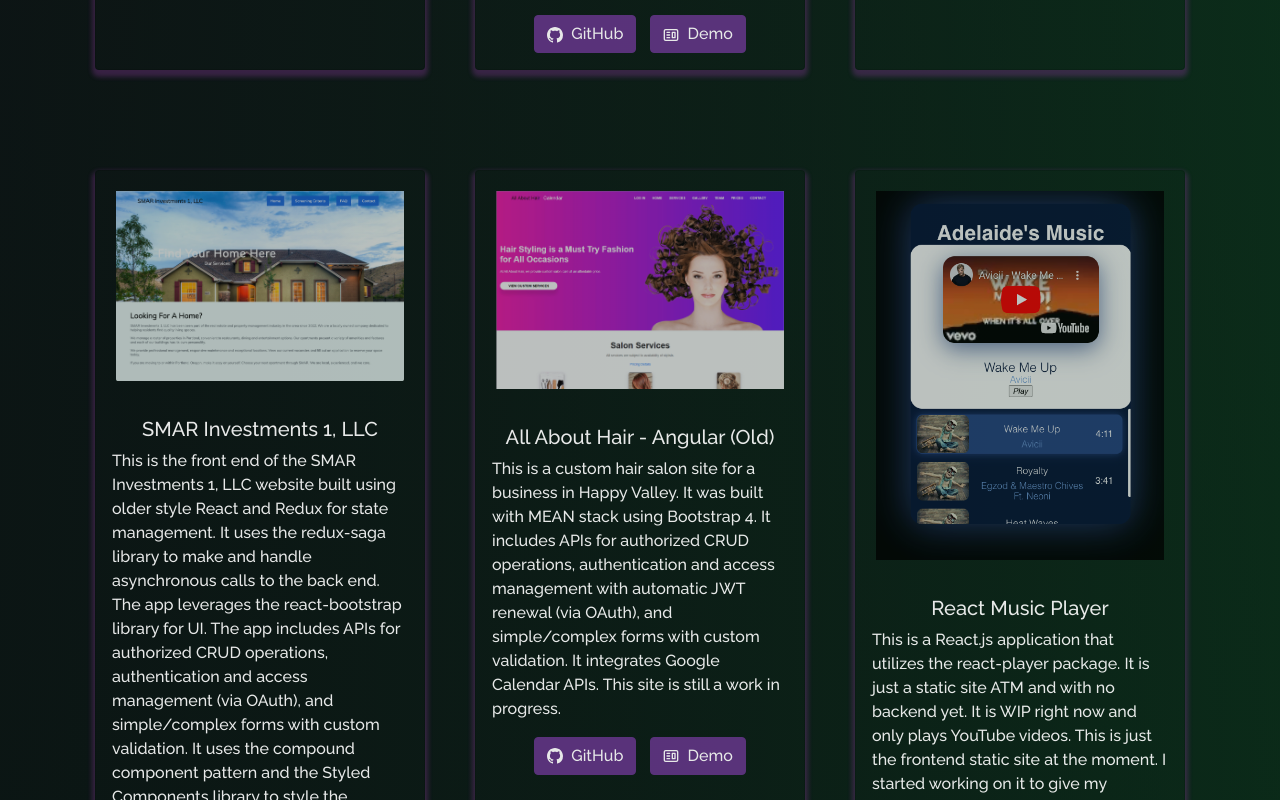
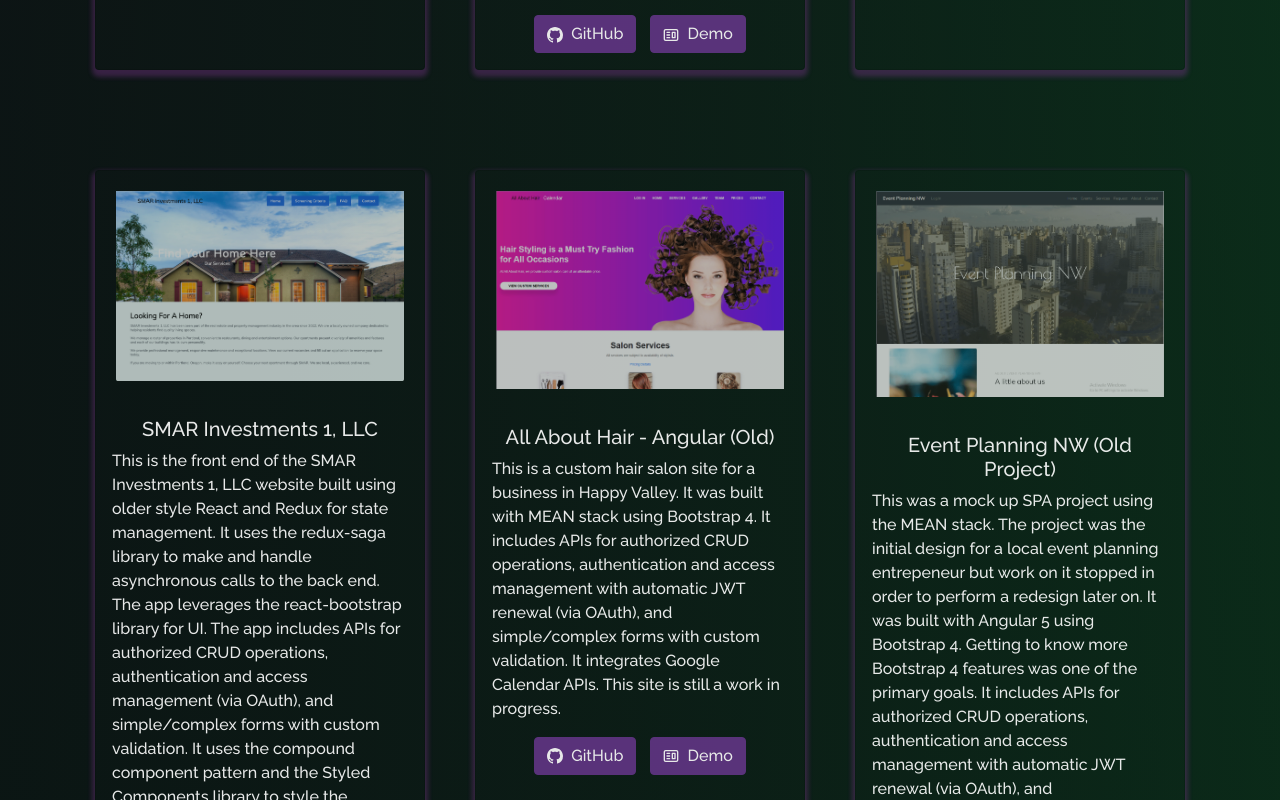
Before and after one commit to 79sphelps/steve-phelps, a React (Create React App) app: page /project in a window 1280 px wide. Shown: the part 920-1720 px from the top of the page. Built offline with nearby package versions, Linux system fonts and the light colour scheme.

Commit message:
removing two WIP projects

```diff
--- a/src/components/Projects/Projects.js
+++ b/src/components/Projects/Projects.js
@@ -83,7 +83,7 @@ function Projects() {
             />
           </Col>
 
-          <Col lg={4} md={6} sm={12} className="project-card">
+          {/* <Col lg={4} md={6} sm={12} className="project-card">
             <ProjectCard
               imgPath={musicApp}
               isBlog={false}
@@ -103,7 +103,7 @@ function Projects() {
               // ghLink="https://github.com/79sphelps/scaledrone-chat-app"
               demoLink="https://scaledrone-chat-app-22bw.onrender.com/"
             />
-          </Col>
+          </Col> */}
 
           <Col lg={4} md={6} sm={12} className="project-card">
             <ProjectCard
```
